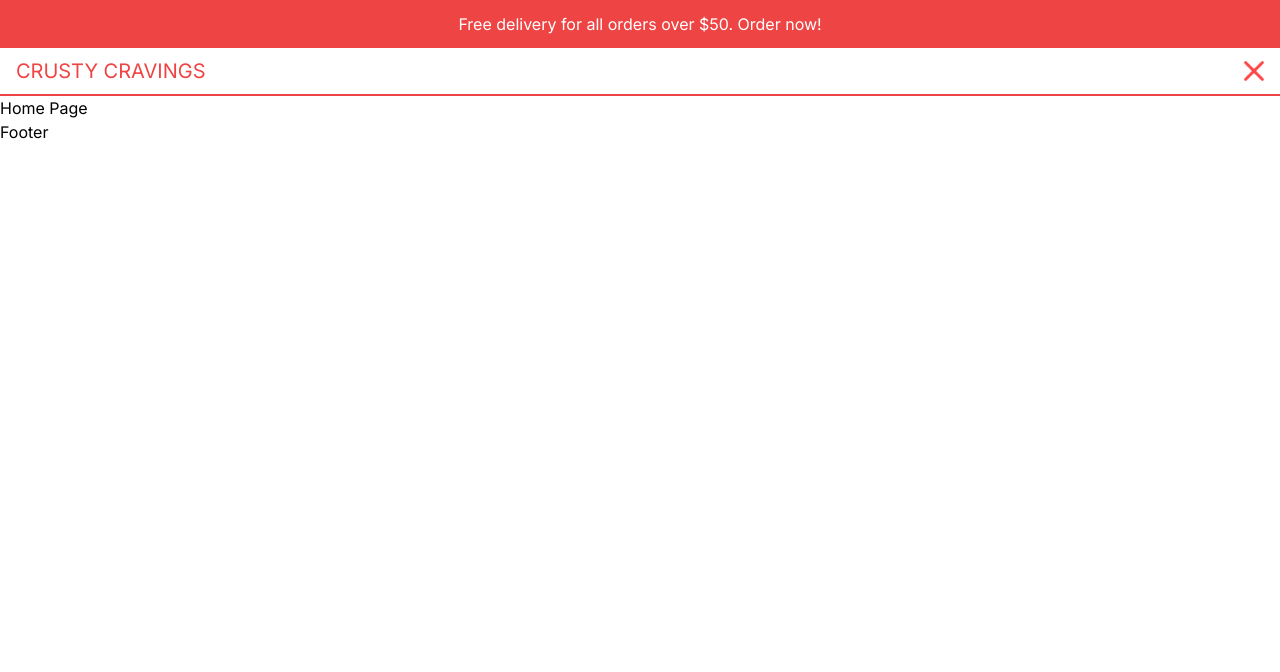
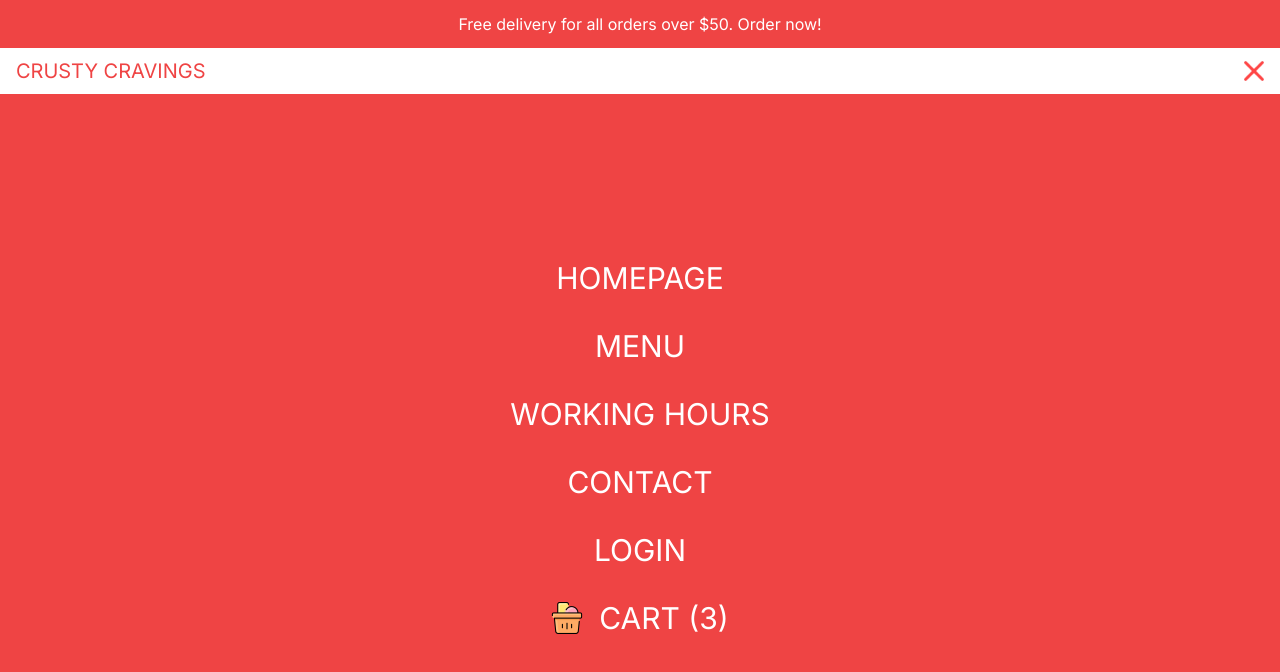
Before and after one commit to Siar416/CrustyCravings, a Next.js app: page / in a window 1280 px wide. Both pictures are taken after a click on the picture 1254 px from the left and 71 px from the top of the page. Shown: the top 672 px of the page. Built offline with nearby package versions, Linux system fonts and the light colour scheme.

Commit message:
Updated app title, now displaying different menu links, along with creating a seperate client cart component

```diff
--- a/src/app/layout.tsx
+++ b/src/app/layout.tsx
@@ -8,7 +8,7 @@ import Footer from "@/components/Footer";
 const inter = Inter({ subsets: ["latin"] });
 
 export const metadata: Metadata = {
-  title: "Create Next App",
+  title: "Crusty Cravings",
   description: "Generated by create next app",
 };
 
--- /dev/null
+++ b/src/components/CartIcon.tsx
@@ -0,0 +1,16 @@
+import Image from 'next/image'
+import Link from 'next/link'
+import React from 'react'
+
+const CartIcon = () => {
+  return (
+    <Link href="/cart" className='flex items-center gap-4'>
+        <div className='relative w-8 h-8'>
+            <Image src="/cart.png" alt="cart" fill />
+        </div>
+        <span>Cart (3)</span>
+    </Link>
+  )
+}
+
+export default CartIcon
--- a/src/components/Menu.tsx
+++ b/src/components/Menu.tsx
@@ -1,11 +1,37 @@
 "use client"
 
+import React, { useState } from 'react'
 import Image from 'next/image'
-import React, { useState } from 'react'
+import Link from 'next/link'
+import CartIcon from './CartIcon'
+
+const links = [
+  {
+    id: 1,
+    title: "Homepage",
+    url: "/"
+  },
+  {
+    id: 2,
+    title: "Menu",
+    url: "/menu"
+  },
+  {
+    id: 3,
+    title: "Working Hours",
+    url: "/"
+  },
+  {
+    id: 4,
+    title: "Contact",
+    url: "/"
+  }
+]
 
 const Menu = () => {
+    const [open, setOpen] = useState(false)
 
-    const [open, setOpen] = useState(false)
+    const user = false
 
   return (
     <div>
@@ -14,6 +40,18 @@ const Menu = () => {
             ) : (
                 <Image src="/close.png" alt="close" width={20} height={20} onClick={() => setOpen(false)} />
             )}
+      {open && <div className='bg-red-500 text-white absolute left-0 top-24 w-full h-[calc(100vh-6rem)] flex flex-col gap-8 items-center justify-center text-3xl z-10'>
+        {links.map(link => (
+          <Link href={link.url} key={link.id} onClick={() => setOpen(false)}>{link.title}</Link>
+        ))}
+        {!user ? ( <Link href="/login" onClick={() => setOpen(false)}>Login</Link>
+        ) : (
+        <Link href="/orders" onClick={() => setOpen(false)}>Orders</Link>
+        )}
+        <Link href="/cart" onClick={() => setOpen(false)}>
+          <CartIcon />
+        </Link>
+      </div>}
     </div>
   )
 }
```
